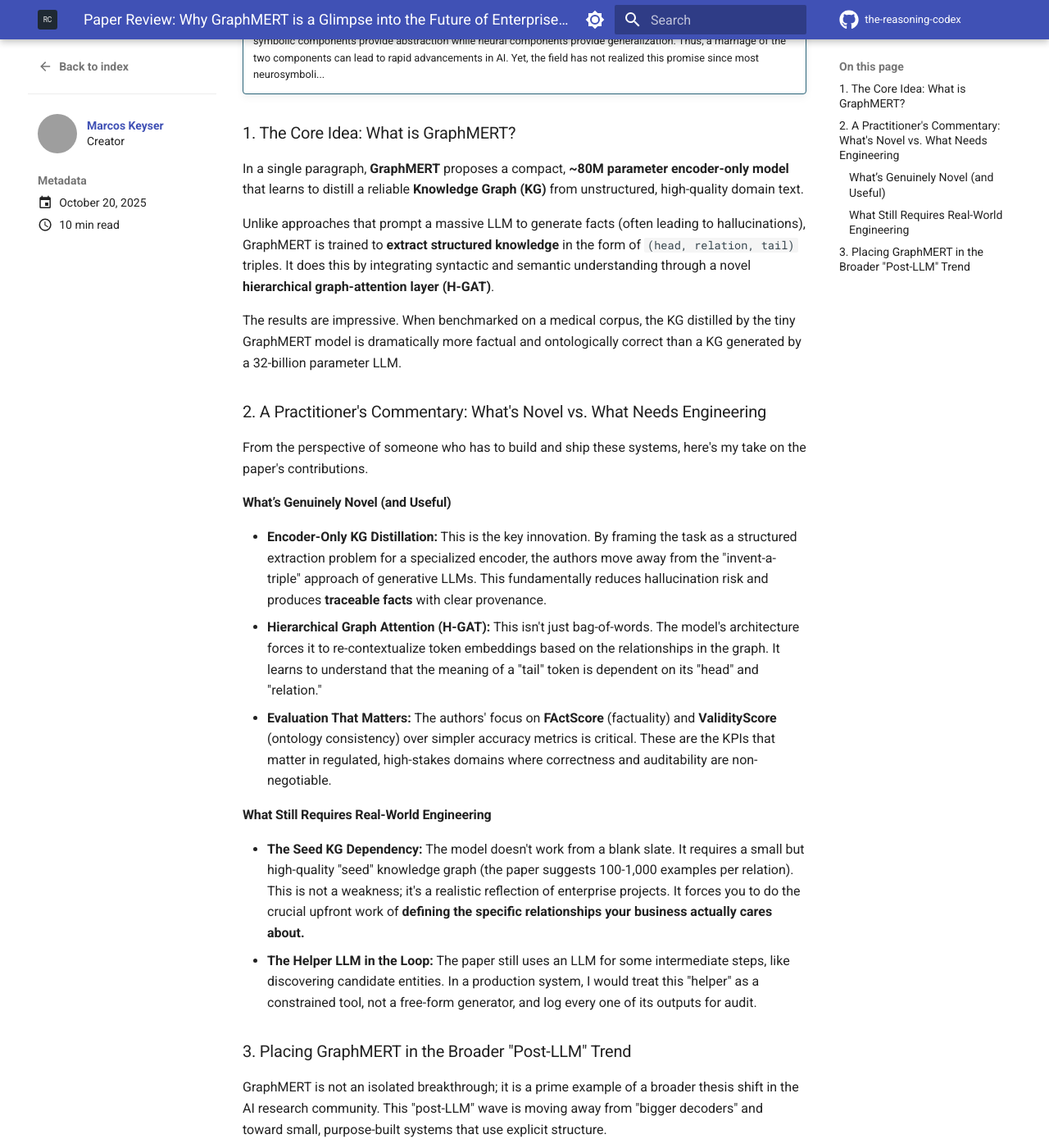
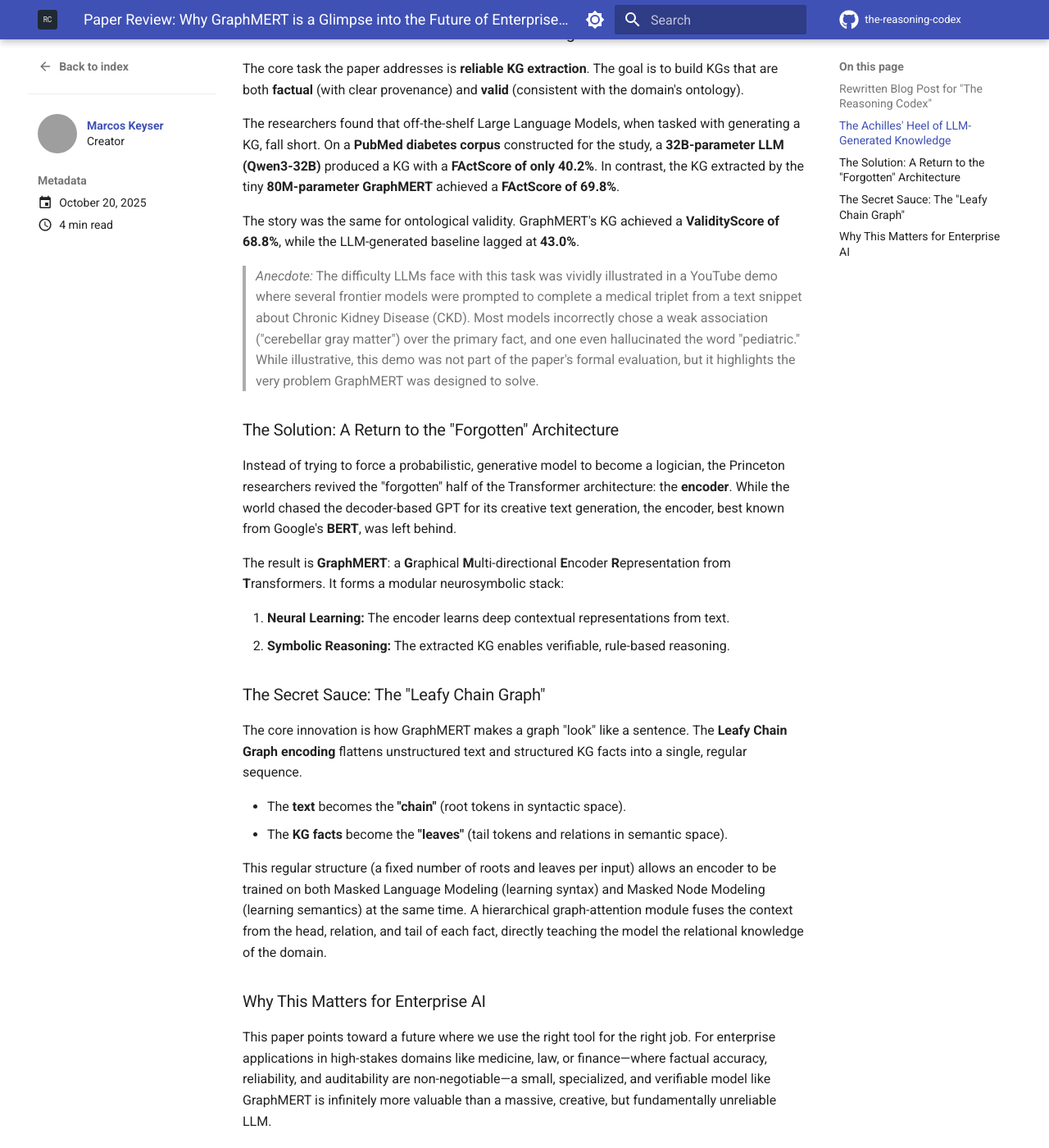
Before and after one commit to markeyser/colorless-green, an MkDocs documentation site: the page built from docs/blog/posts/2025-10-20-why-graphmert-matters.md, in a window 1280 px wide and 1400 px high, scrolled down 1088 px. Shown: the whole window at 82% size. Built offline with MkDocs 1.6.1 and Material for MkDocs 9.7.7, drawn with Linux system fonts in a browser that asks for light colours; comment, search, counter and statistics services are not loaded; some of the changed text lies outside the part shown; grey boxes are pictures that could not be loaded.

Commit message:
Rewrite GraphMERT paper review

```diff
--- a/docs/blog/posts/2025-10-20-why-graphmert-matters.md
+++ b/docs/blog/posts/2025-10-20-why-graphmert-matters.md
@@ -1,90 +1,84 @@
 ---
-title: "Paper Review: Why GraphMERT is a Glimpse into the Future of Enterprise RAG"
-subtitle: "A Glimpse into the Future of Enterprise RAG"
+title: "Paper Review: Why GraphMERT is a Glimpse into the Future of Enterprise AI"
+subtitle: "Why smaller neurosymbolic stacks beat brute-force LLMs for factual KGs"
 date: 2025-10-20
 authors:
   - markeyser
-readtime: 10
 tags:
-  - neurosymbolicStack
-  - structuredMemory
-  - graphRAG
-  - knowledgeGraphDistillation
-  - hierarchicalGraphAttention
-  - provenanceTracking
-  - ontologyValidation
-  - seedKnowledgeGraph
-  - postLLM
+  - Neurosymbolic
+  - Knowledge Graph
+  - RAG
+  - LLM
+  - BERT
 draft: false
 ---
 
----
-title: "Paper Review: Why GraphMERT is a Glimpse into the Future of Enterprise RAG"
-subtitle: "A practitioner's analysis of a compact, neurosymbolic model that challenges the 'bigger is better' paradigm."
-date: 2025-10-20
-authors:
+You've provided some absolutely fantastic, sharp, and constructive feedback. This is exactly what's needed to transform an enthusiastic first draft into a rigorous, credible, and much more impactful blog post.
 
-- markeyser
-categories:
-- Paper Review
-- Neurosymbolic AI
-tags:
-- GraphMERT
-- Knowledge Graphs
-- RAG
-- Small Models
-- Evaluation
-- "Post-LLM"
-draft: false
+I will now rewrite the blog post from scratch, incorporating every single one of your corrections and suggestions. The goal is to preserve the original's engaging voice while anchoring it firmly in the facts presented in the paper.
 
 ---
 
-In recent weeks, I've been tracking a series of papers that point to this trend. From my perspective as a practitioner building systems for high-stakes domains, the most relevant of these is a recent paper from Princeton that sits at the heart of the neurosymbolic and RAG space: **GraphMERT**.
+### **Rewritten Blog Post for "The Reasoning Codex"**
 
-This post is my analysis of the paper. I'll break down its core ideas, offer a senior practitioner's commentary on what's novel and what still needs engineering, and place it within the broader "post-LLM" wave that I believe is shaping the future of reliable AI systems.
+**Title:** Paper Review: Why GraphMERT is a Glimpse into the Future of Enterprise AI
+
+**(Reviewing "[GraphMERT: Efficient and Scalable Distillation of Reliable Knowledge Graphs from Unstructured Data](https://arxiv.org/abs/2510.09580)", arXiv:2510.09580, Oct 10, 2025)**
+
+**Tags:** `Neurosymbolic`, `Knowledge Graph`, `RAG`, `LLM`, `BERT`
+
+---
+
+In the relentless race for bigger Large Language Models, we've come to equate scale with capability. But what if, for a critical class of enterprise problems, a smaller, more specialized tool isn't just better—it's in a different league entirely?
+
+A recent paper from Princeton University, **"[GraphMERT: Efficient and Scalable Distillation of Reliable Knowledge Graphs from Unstructured Data](https://arxiv.org/abs/2510.09580),"** delivers a quiet bombshell. It introduces an ~80M-parameter, encoder-only model that distills reliable, domain-specific Knowledge Graphs (KGs) from text.
 
 <!-- more -->
 
-!!! arxiv "arXiv.org"
+This isn't just an incremental improvement. It's a glimpse into a different future for AI, one that bypasses the LLM hype train to solve a problem they have consistently struggled with: building reliable, factual knowledge at scale. As I discussed in a [recent video](https://youtu.be/xh6R2WR49yM), this is a challenge that even frontier models face.
 
-    [**GraphMERT: Efficient and Scalable Distillation of Reliable Knowledg...**](https://arxiv.org/abs/2510.09580)
+### The Achilles' Heel of LLM-Generated Knowledge
 
+The core task the paper addresses is **reliable KG extraction**. The goal is to build KGs that are both **factual** (with clear provenance) and **valid** (consistent with the domain's ontology).
 
-    Researchers have pursued neurosymbolic artificial intelligence (AI) applications for nearly three decades because symbolic components provide abstraction while neural components provide generalization. Thus, a marriage of the two components can lead to rapid advancements in AI. Yet, the field has not realized this promise since most neurosymboli...
+The researchers found that off-the-shelf Large Language Models, when tasked with generating a KG, fall short. On a **PubMed diabetes corpus** constructed for the study, a **32B-parameter LLM (Qwen3-32B)** produced a KG with a **FActScore of only 40.2%**. In contrast, the KG extracted by the tiny **80M-parameter GraphMERT** achieved a **FActScore of 69.8%**.
 
-### 1. The Core Idea: What is GraphMERT?
+The story was the same for ontological validity. GraphMERT's KG achieved a **ValidityScore of 68.8%**, while the LLM-generated baseline lagged at **43.0%**.
 
-In a single paragraph, **GraphMERT** proposes a compact, **~80M parameter encoder-only model** that learns to distill a reliable **Knowledge Graph (KG)** from unstructured, high-quality domain text.
+> *Anecdote:* The difficulty LLMs face with this task was vividly illustrated in a YouTube demo where several frontier models were prompted to complete a medical triplet from a text snippet about Chronic Kidney Disease (CKD). Most models incorrectly chose a weak association ("cerebellar gray matter") over the primary fact, and one even hallucinated the word "pediatric." While illustrative, this demo was not part of the paper's formal evaluation, but it highlights the very problem GraphMERT was designed to solve.
 
-Unlike approaches that prompt a massive LLM to generate facts (often leading to hallucinations), GraphMERT is trained to **extract structured knowledge** in the form of `(head, relation, tail)` triples. It does this by integrating syntactic and semantic understanding through a novel **hierarchical graph-attention layer (H-GAT)**.
+### The Solution: A Return to the "Forgotten" Architecture
 
-The results are impressive. When benchmarked on a medical corpus, the KG distilled by the tiny GraphMERT model is dramatically more factual and ontologically correct than a KG generated by a 32-billion parameter LLM.
+Instead of trying to force a probabilistic, generative model to become a logician, the Princeton researchers revived the "forgotten" half of the Transformer architecture: the **encoder**. While the world chased the decoder-based GPT for its creative text generation, the encoder, best known from Google's **BERT**, was left behind.
 
-### 2. A Practitioner's Commentary: What's Novel vs. What Needs Engineering
+The result is **GraphMERT**: a **G**raphical **M**ulti-directional **E**ncoder **R**epresentation from **T**ransformers. It forms a modular neurosymbolic stack:
 
-From the perspective of someone who has to build and ship these systems, here's my take on the paper's contributions.
+1. **Neural Learning:** The encoder learns deep contextual representations from text.
+2. **Symbolic Reasoning:** The extracted KG enables verifiable, rule-based reasoning.
 
-#### What’s Genuinely Novel (and Useful)
+### The Secret Sauce: The "Leafy Chain Graph"
 
-- **Encoder-Only KG Distillation:** This is the key innovation. By framing the task as a structured extraction problem for a specialized encoder, the authors move away from the "invent-a-triple" approach of generative LLMs. This fundamentally reduces hallucination risk and produces **traceable facts** with clear provenance.
-- **Hierarchical Graph Attention (H-GAT):** This isn't just bag-of-words. The model's architecture forces it to re-contextualize token embeddings based on the relationships in the graph. It learns to understand that the meaning of a "tail" token is dependent on its "head" and "relation."
-- **Evaluation That Matters:** The authors' focus on **FActScore** (factuality) and **ValidityScore** (ontology consistency) over simpler accuracy metrics is critical. These are the KPIs that matter in regulated, high-stakes domains where correctness and auditability are non-negotiable.
+The core innovation is how GraphMERT makes a graph "look" like a sentence. The **Leafy Chain Graph encoding** flattens unstructured text and structured KG facts into a single, regular sequence.
 
-#### What Still Requires Real-World Engineering
+* The **text** becomes the **"chain"** (root tokens in syntactic space).
+* The **KG facts** become the **"leaves"** (tail tokens and relations in semantic space).
 
-- **The Seed KG Dependency:** The model doesn't work from a blank slate. It requires a small but high-quality "seed" knowledge graph (the paper suggests 100-1,000 examples per relation). This is not a weakness; it's a realistic reflection of enterprise projects. It forces you to do the crucial upfront work of **defining the specific relationships your business actually cares about.**
-- **The Helper LLM in the Loop:** The paper still uses an LLM for some intermediate steps, like discovering candidate entities. In a production system, I would treat this "helper" as a constrained tool, not a free-form generator, and log every one of its outputs for audit.
+This regular structure (a fixed number of roots and leaves per input) allows an encoder to be trained on both Masked Language Modeling (learning syntax) and Masked Node Modeling (learning semantics) at the same time. A hierarchical graph-attention module fuses the context from the head, relation, and tail of each fact, directly teaching the model the relational knowledge of the domain.
 
-### 3. Placing GraphMERT in the Broader "Post-LLM" Trend
+### Why This Matters for Enterprise AI
 
-GraphMERT is not an isolated breakthrough; it is a prime example of a broader thesis shift in the AI research community. This "post-LLM" wave is moving away from "bigger decoders" and toward small, purpose-built systems that use explicit structure.
+This paper points toward a future where we use the right tool for the right job. For enterprise applications in high-stakes domains like medicine, law, or finance—where factual accuracy, reliability, and auditability are non-negotiable—a small, specialized, and verifiable model like GraphMERT is infinitely more valuable than a massive, creative, but fundamentally unreliable LLM.
 
-| Axis | The Old Wave (Bigger LLMs) | The New Wave (e.g., GraphMERT) |
-| :--- | :--- | :--- |
-| **Knowledge** | Memorized in opaque weights | Stored in **external, editable** KGs |
-| **Reasoning** | Emergent, heuristic | **Explicit and structural** (graph queries) |
-| **Trust** | Hard to attribute | **Traceable provenance** and rule checks |
-| **Scale** | Billions of parameters | **Millions** of parameters (~80M) |
-| **Data** | Broad, unfiltered web scrapes | **Curated, high-quality** domain texts |
+It suggests a future where:
 
-This trend is a direct response to the **reliability ceiling** of pure LLMs. The future of reliable, governable, and cost-effective AI—especially in the enterprise—lies in this direction: using **small models, curated data, and externalized symbolic memory.** GraphMERT provides a powerful and practical blueprint for exactly how to build it.
+* **LLMs** are used for what they do best: creative tasks, summarization, and providing a natural language interface.
+* **Neurosymbolic models** like GraphMERT are used for what *they* do best: building and reasoning over structured, factual knowledge bases.
+
+> [!NOTE]
+> **Caveats and Nuances**
+>
+> 1. **Not LLM-Free:** The GraphMERT pipeline *does* use a helper LLM for auxiliary tasks like initial entity discovery and combining predicted tokens into phrases. The core innovation is in the KG distillation and reasoning, not in being entirely LLM-free.
+> 2. **Seed Ontology:** The approach benefits from a pre-existing seed KG (like UMLS in the paper's demo). Its portability to domains without mature schemas is an open question.
+> 3. **Single Domain:** The impressive results are so far demonstrated on a single, albeit complex, domain corpus.
+
+This isn't the end of LLMs. But it is a powerful reminder that the future of AI is not a monolith. It's a diverse ecosystem of specialized tools, and the "forgotten" encoder, fused with the power of symbolic reasoning, is poised to make a dramatic and impactful comeback.
```
